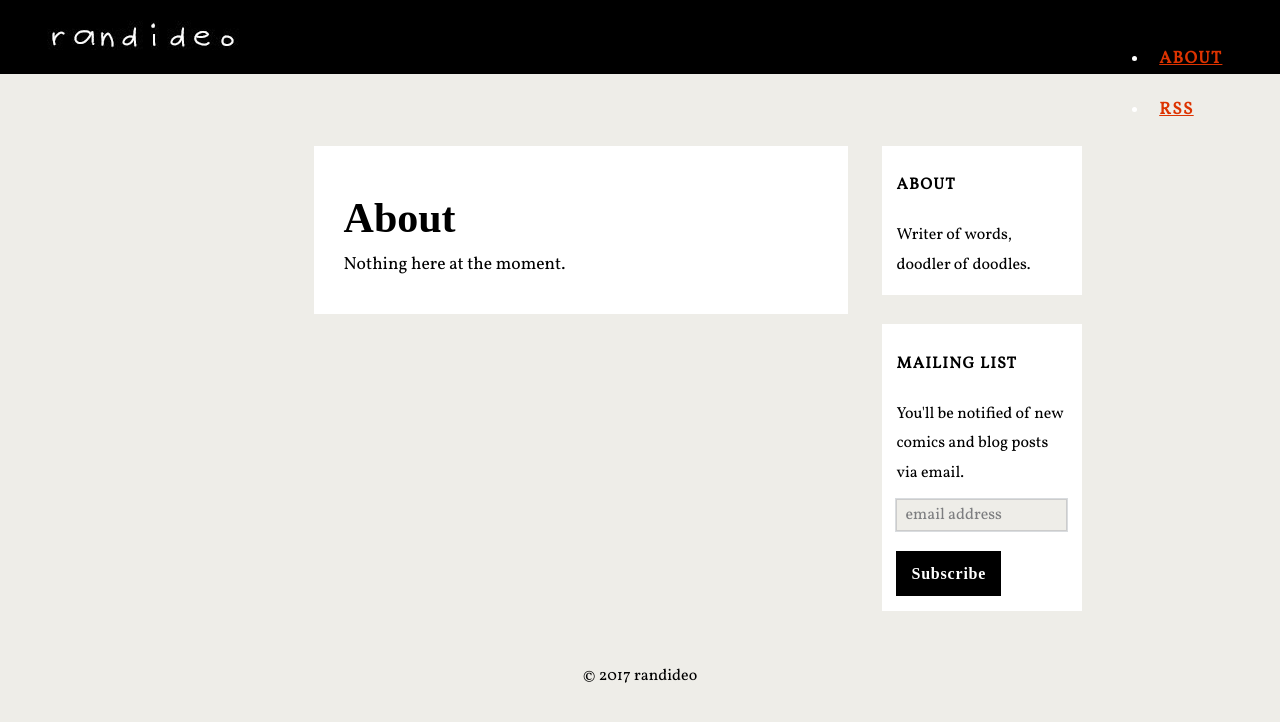
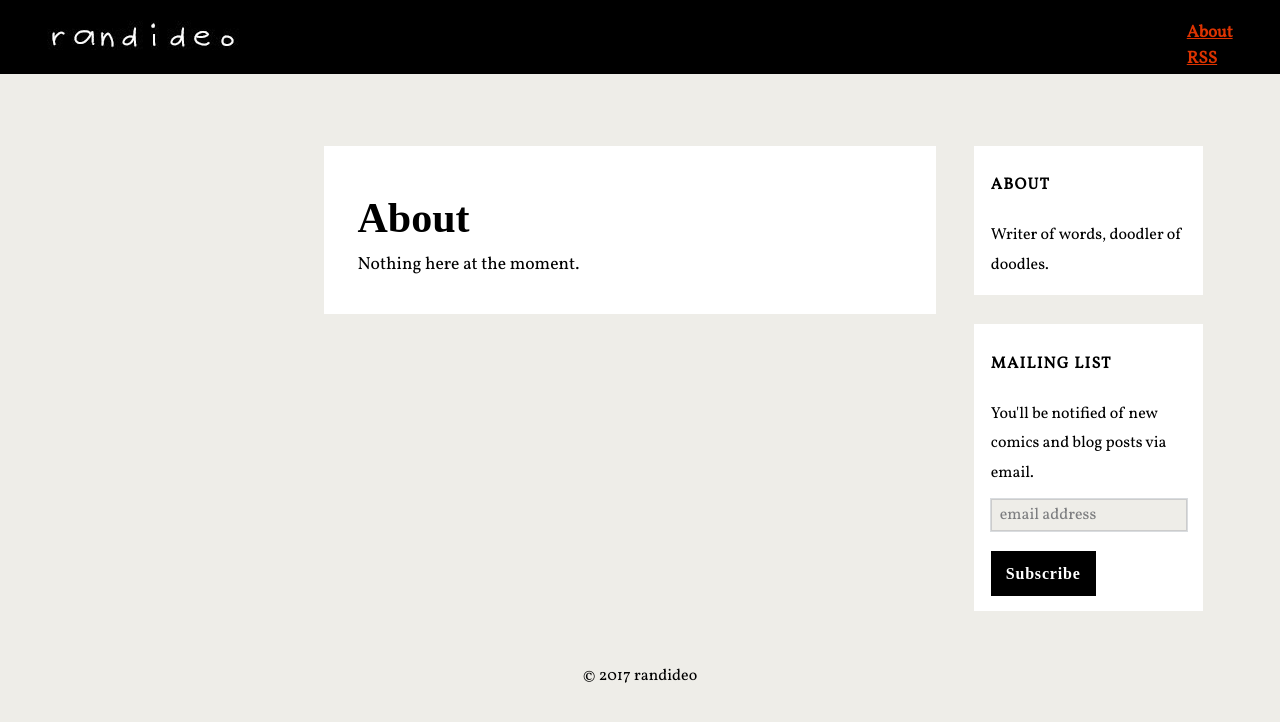
Before and after one commit to randideo/randideo.github.io, a Jekyll site: the page built from about.html, in a window 1280 px wide. Shown: the top 722 px of the page. Built offline with Jekyll 4.4.1, drawn with Linux system fonts in a browser that asks for light colours; nearby versions of some CDN libraries; some web fonts are replaced; comment, search, counter and statistics services are not loaded.

Commit message:
Update header.html

```diff
--- a/_includes/header.html
+++ b/_includes/header.html
@@ -25,14 +25,14 @@
 
 
 
-<nav style="font-weight: bold; font-size: 17px;"  >
+<nav style="font-weight: bold; font-size: 17px; style="padding: 0 .6em; text-decoration: none; color: #fff; text-transform: uppercase; font-family: Vollkorn; letter-spacing: .08em; margin: 1.5em 0;""  >
   <div style="padding-bottom: 0;">
     <h1 style="float: left; margin: 0 0 1em 0; cursor: pointer; letter-spacing: 0.8px; font-size: 20px; line-height: 28px;"><a href="{{ '/' | prepend: site.baseurl }}">
 <img src="http://randideo.com/imgs/randideo_logo.jpg">
 </a></h1>
     <ul style=" float: right; margin: 0; position: relative; padding: 0; pointer-events: all; cursor: pointer;">
-      <li style="padding: 0 .6em; text-decoration: none; color: #fff; text-transform: uppercase; font-family: Vollkorn; letter-spacing: .08em; margin: 1.5em 0;"><a href="{{ '/about' | prepend: site.baseurl }}">About</a></li>
-      <li style="padding: 0 .6em; text-decoration: none; color: #fff; text-transform: uppercase; font-family: Vollkorn; letter-spacing: .08em; margin: 1.5em 0;"><a href="{{ "/feed.xml" | prepend: site.baseurl }}" target="_blank">RSS</a></li>
+      <li><a href="{{ '/about' | prepend: site.baseurl }}">About</a></li>
+      <li><a href="{{ "/feed.xml" | prepend: site.baseurl }}" target="_blank">RSS</a></li>
     </ul>
   </div>
 </nav>
```
